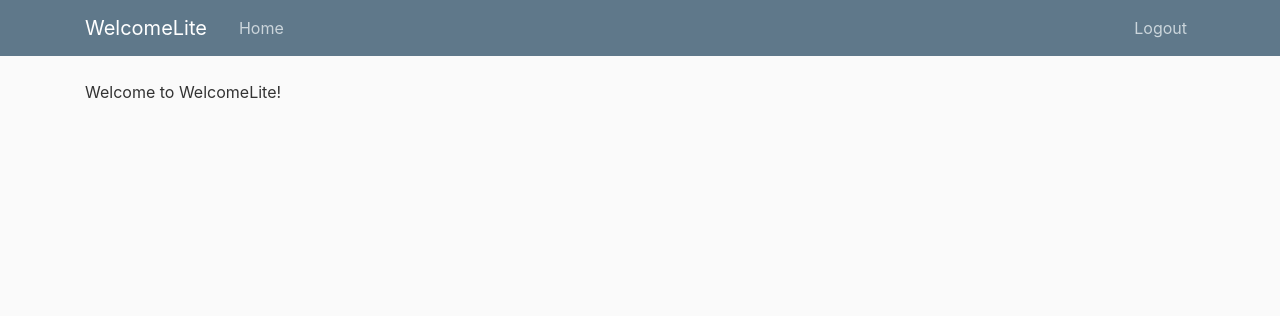
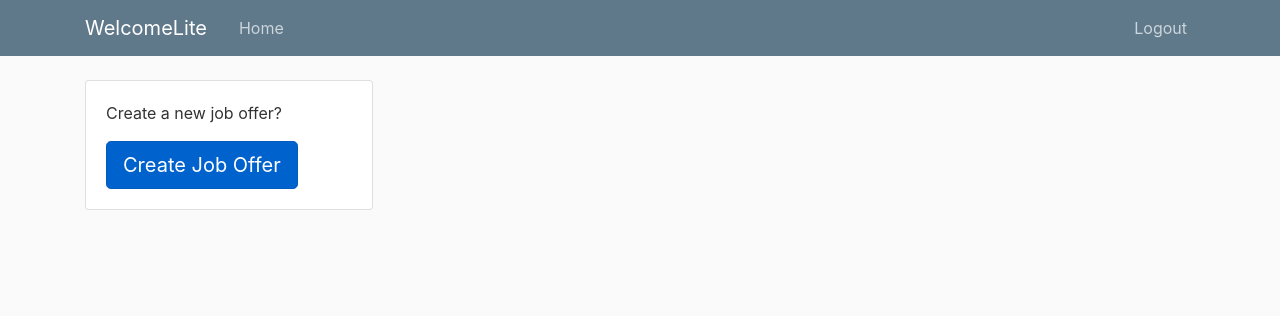
Before and after one commit to Aeronization/WelcomeLite, a Django app: page / in a window 1280 px wide. Shown: the top 316 px of the page. Run offline with Django 3.2, Linux system fonts and the light colour scheme; the visitor is signed in with stand-in values (Sample User, id 1); data that the repository does not hold is empty; some libraries are stand-ins or nearby versions.

Commit message:
Create a listview home template to display the users job offers as cards.

```diff
--- a/welcome_lite/templates/job_offers/home.html
+++ b/welcome_lite/templates/job_offers/home.html
@@ -3,6 +3,41 @@
 
 {% block content %}
 
-    <p>Welcome to WelcomeLite!</p>
+    {% for object in object_list %}
+
+        <div class="card" style="max-width: 18rem;">
+            <div class="card-body">
+                <h5 class="card-title">Job Offer</h5>
+                <p class="card-text">First name: {{ object.candidate_first_name }}</p>
+                <p class="card-text">Last name: {{ object.candidate_last_name }}</p>
+                <p class="card-text">Email: {{ object.candidate_email_address }}</p>
+            </div>
+            <ul class="list-group list-group-flush">
+                <li class="list-group-item">Start Date: {{ object.start_date }}</li>
+                <li class="list-group-item">Salary: {{ object.salary_offer }}</li>
+                {% if object.offer_accepted == True %}
+                    <li class="list-group-item">Offer Accepted?: Yes</li>
+                {% else %}
+                    <li class="list-group-item">Offer Accepted?: No</li>
+                {% endif %}
+            </ul>
+            <div class="card-body">
+                <a href="{% url 'job_offers:read' object.pk %}" class="btn btn-outline-info btn-sm" role="button">Read</a>
+                <a href="{% url 'job_offers:update' object.pk %}" class="btn btn-outline-warning btn-sm" role="button">Update</a>
+                <a href="{% url 'job_offers:delete' object.pk %}" class="btn btn-outline-danger btn-sm" role="button">Delete</a>
+            </div>
+        </div>
+        <br>
+
+    {% endfor %}
+
+    <div class="card" style="max-width: 18rem;">
+        <div class="card-body">
+            <p class="card-text">Create a new job offer?</p>
+            <p class="card-text">
+                <a href="{% url 'job_offers:create' %}" class="btn btn-primary btn-lg active" role="button" aria-pressed="true">Create Job Offer</a>
+            </p>
+        </div>
+    </div>
 
 {% endblock content %}
```
